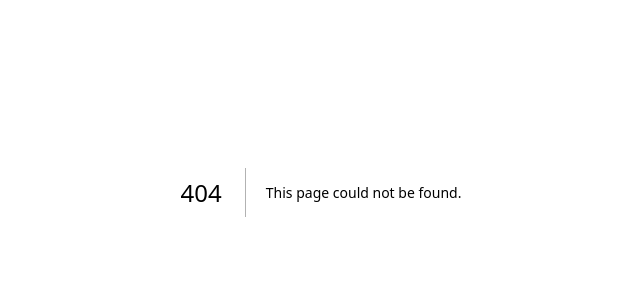
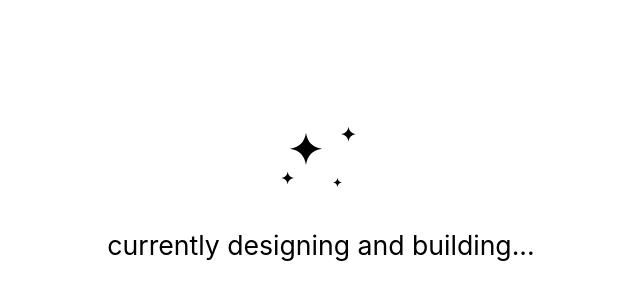
Before and after one commit to damianizaguirre/2026-Portfolio, a Next.js app: page /coming-soon in a window 1280 px wide. Before the commit this address had no page. Shown: the part 208-508 px from the top of the page, without its empty margins (319-959 px from the left). Built offline with nearby package versions, Linux system fonts and the light colour scheme.

Commit message:
Add coming-soon holding page from Figma

```diff
--- /dev/null
+++ b/src/app/coming-soon/page.tsx
@@ -0,0 +1,19 @@
+export default function ComingSoon() {
+  return (
+    <div className="min-h-screen flex flex-col items-center justify-center bg-white text-black">
+      <svg
+        viewBox="0 0 130 110"
+        fill="currentColor"
+        style={{ width: "clamp(70px, 8.07vw, 155px)", height: "clamp(55px, 6.3vw, 121px)" }}
+      >
+        <path transform="translate(45,42) scale(2.2)" d="M0,-10 C1,-4 4,-1 10,0 C4,1 1,4 0,10 C-1,4 -4,1 -10,0 C-4,-1 -1,-4 0,-10 Z" />
+        <path transform="translate(103,22) scale(1)" d="M0,-10 C1,-4 4,-1 10,0 C4,1 1,4 0,10 C-1,4 -4,1 -10,0 C-4,-1 -1,-4 0,-10 Z" />
+        <path transform="translate(20,82) scale(0.85)" d="M0,-10 C1,-4 4,-1 10,0 C4,1 1,4 0,10 C-1,4 -4,1 -10,0 C-4,-1 -1,-4 0,-10 Z" />
+        <path transform="translate(88,88) scale(0.6)" d="M0,-10 C1,-4 4,-1 10,0 C4,1 1,4 0,10 C-1,4 -4,1 -10,0 C-4,-1 -1,-4 0,-10 Z" />
+      </svg>
+      <p style={{ fontSize: "clamp(20px, 2.08vw, 40px)", marginTop: "clamp(14px, 2.13vw, 41px)" }}>
+        currently designing and building...
+      </p>
+    </div>
+  );
+}
```
